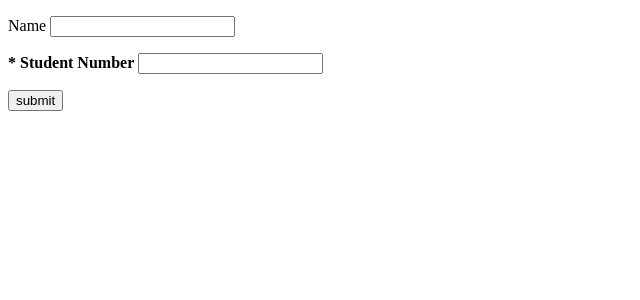
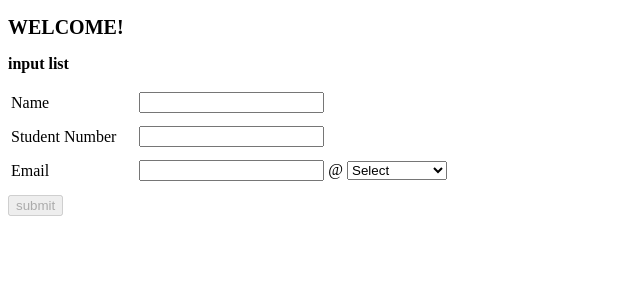
Before and after one commit to CSID-DGU/2025-1-OSSPrac-nux-04, a Flask app: template flask1/templates/input.html in a window 1280 px wide. Shown: the top 300 px of the page, without its empty margins (0-640 px from the left). Run offline with Flask 3, Linux system fonts and the light colour scheme; the template is opened without the code that fills it, so the values that code supplies are empty.

Commit message:
add email

```diff
--- a/flask1/ex3.py
+++ b/flask1/ex3.py
@@ -11,9 +11,11 @@ def result() :
     if(request.method=='POST'):
         result = dict()
         result['Name'] = request.form.get('name')
-        result['StuedntNumber'] = request.form.get('StudentNumber')
+        result['StuedentNumber'] = request.form.get('StudentNumber')
+        result['Email'] = request.form.get('Full-email')
         # result['language'] = request.form.getlist('languages')
         # result['languages'] = ','.join(result['languages'])
         # return render_template('result.html',result=result)
+    return render_template('result.html', result=result)
 
 app.run(debug=1)
--- a/flask1/templates/input.html
+++ b/flask1/templates/input.html
@@ -1,14 +1,104 @@
 <!DOCTYPE html>
 <html lang="en">
-    <title>정보 입력</title>
+    <title>input info</title>
     <style>
-
+        t{
+            font-size: 20px;
+            font-weight: bold;
+        }
+        td{
+            padding-right: 20px;
+            padding-bottom : 10px;
+        }
     </style>
     <body>
-        <form action="/result" method="POST">
-            <p>Name <input type='text' name='name'></p>
-            <p><b>* Student Number</b> <input type='text' id='StudentNumber' name='StudentNumber'/></p>
-            <button type='submit' name='Submit' value='submit'>submit</button>
+        <p><t>WELCOME!</t></p>
+        <p style = "font-weight: bold">input list</p>
+
+        <form action="/result" method="POST" onsubmit="combineEmail()">
+            <table>
+                <tr>
+                    <td><label for="name">Name</label></td>
+                    <td><input type="text" id="name" name="name" required></td>
+                </tr>
+                <tr>
+                    <td><label for="StudentNumber">Student Number</label></td>
+                    <td><input type="text" id="StudentNumber" name="StudentNumber" required></td>
+                </tr>
+                <tr>
+                    <td><label for="Email-front">Email</label></td>
+                    <td><input type="text" id="Email-front" name="Email-front" required>
+                        @
+                        <select id="Email-domain" name="Email-domain" required>
+                            <option value="unselected">Select</option>
+                            <option value="gmail.com">gmail.com</option>
+                            <option value="naver.com">naver.com</option>
+                            <option value="daum.com">daum.net</option>
+                            <option value="hanmail.net">hanmail.net</option>
+                            <option value="dgu.ac.kr">dgu.ac.kr</option>
+                            <option value="dongguk.edu">dongguk.edu</option>
+                            <option value="custom">직접 입력</option>
+                        </select>
+                        <input type="text" id="custom-domain" name="custom-domain" style="display: none;">
+
+                    </td>
+                </tr>
+                <tr>
+                </tr>
+            </table>
+
+            <input type="hidden" id="Full-email" name="Full-email">
+            <button type='submit' id="submit-btn" disabled>submit</button>
         </form>
+        <script>
+            document.getElementById('Email-domain').addEventListener('change', function() {
+                const customDomain = document.getElementById('custom-domain');
+                if (this.value === 'custom') {
+                    customDomain.style.display = 'inline-block';
+                } else {
+                    customDomain.style.display = 'none';
+                }
+            });
+
+            function checkInputs(){
+                const inputs = document.querySelectorAll("input[required], select[required]");
+                const submitBtn = document.getElementById("submit-btn");
+                const domainSelect = document.getElementById("Email-domain");
+                const customDomain = document.getElementById("custom-domain");
+                let allFilled = true;
+
+                if(domainSelect.value == "unselected"){
+                    allFilled = false;
+                }
+                else if(domainSelect.value=="custom"&&!customDomain.value.trim()){
+                    allFilled = false;
+                }
+                inputs.forEach(input =>{
+                    if(!input.value.trim()){
+                        allFilled = false;
+                    }
+                });
+
+                submitBtn.disabled = !allFilled;
+            }
+
+            document.querySelectorAll("input, select").forEach(input =>{
+                input.addEventListener("input", checkInputs);
+            })
+            document.getElementById("Email-domain").addEventListener("change",checkInputs);
+
+            function combineEmail(){
+                const front = document.getElementById("Email-front").value;
+                const domainSelect = document.getElementById("Email-domain");
+                let domain = domainSelect.value;
+
+                if(domain=='custom'){
+                    domain = document.getElementById("custom-domain").value;
+                }
+
+                const fullEmail = front + "@" + domain;
+                document.getElementById("Full-email").value = fullEmail;
+            }
+        </script>
     </body>
 </html>
--- a/flask1/templates/result.html
+++ b/flask1/templates/result.html
@@ -1,5 +1,6 @@
 <!DOCTYPE html>
 <html>
+    <title>Result</title>
     <body>
         <table border = "1">
             <caption><b>학생 정보</b></caption>
@@ -8,6 +9,7 @@
                 <th> {{key}} </th>
                 <td> {{value}} </td>
             </tr>
+            {%endfor%}
         </table>
     </body>
 </html>
```
